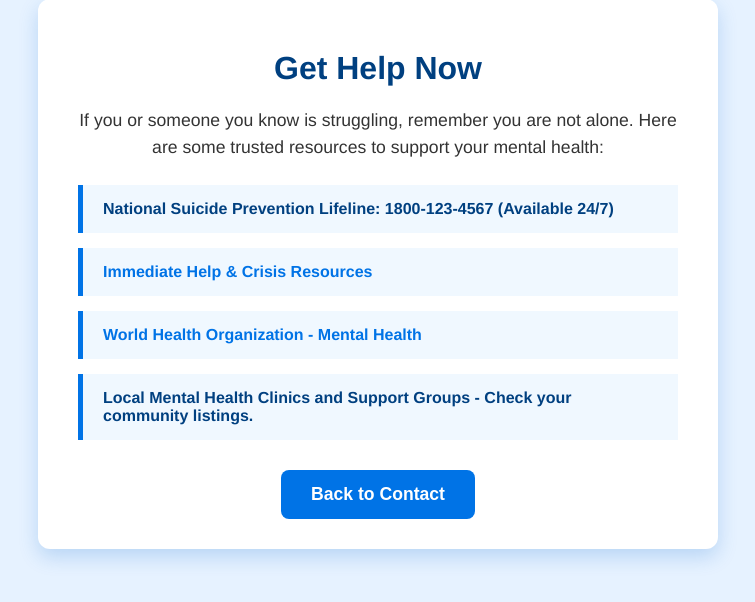
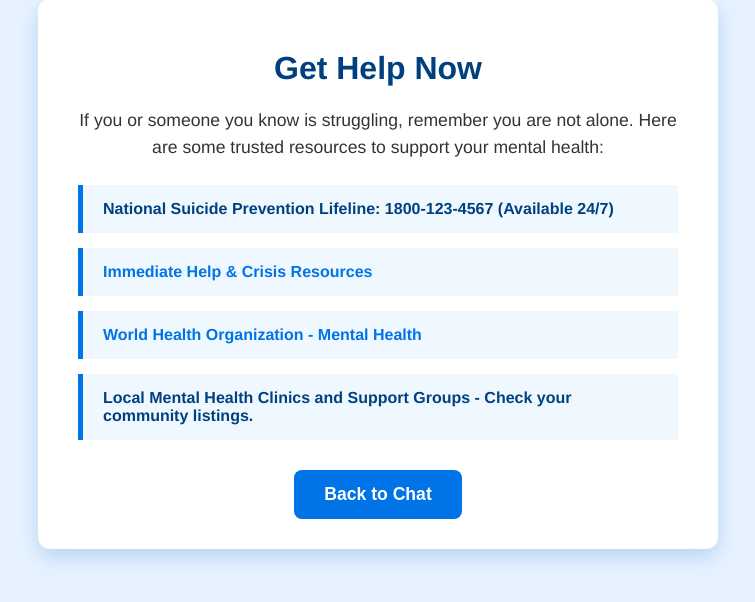
Before and after one commit to parthshukla06/CentrixSupport, a Flask app: page /help in a window 1280 px wide. Shown: the part 126-728 px from the top of the page, without its empty margins (262-1017 px from the left). Run offline with Flask 3, Linux system fonts and the light colour scheme; parts of the project's set-up code (start-up, migrations or seed data) failed here and were passed over.

Commit message:
Update help.html

```diff
--- a/CentrixSupport/Mental Health chatbot/Mental Health AI Chatbot/templates/help.html
+++ b/CentrixSupport/Mental Health chatbot/Mental Health AI Chatbot/templates/help.html
@@ -108,13 +108,13 @@
       </li>
     </ul>
 
-    <button id="backBtn">Back to Contact</button>
+    <button id="backBtn">Back to Chat</button>
   </div>
 
   <script>
     document.getElementById('backBtn').addEventListener('click', () => {
       // Change the URL below to the actual path of your contact page
-      window.location.href = 'index.html';
+      <a href="{{ url_for('index') }}" class="hover:underline">Chat</a>
     });
   </script>
 </body>
```
